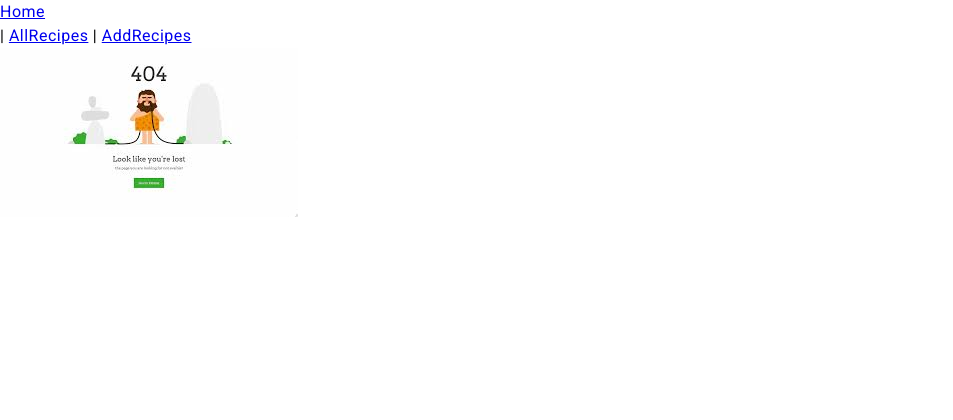
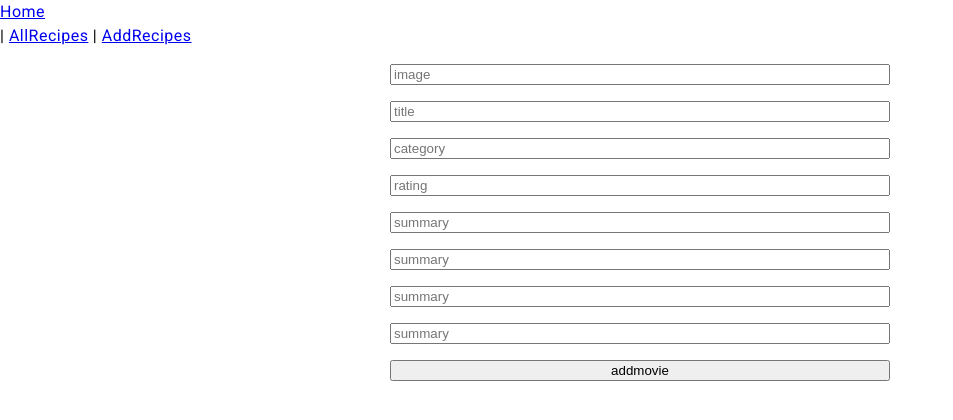
Before and after one commit to srujan1306/recipes, an Angular app: page /addrecipes in a window 1280 px wide. Shown: the top 420 px of the page, without its empty margins (0-953 px from the left). Built offline with nearby package versions, Linux system fonts and the light colour scheme.

Commit message:
add movie done

```diff
--- a/src/app/add-recipe/add-recipe.component.html
+++ b/src/app/add-recipe/add-recipe.component.html
@@ -1,10 +1,13 @@
 <!-- <p>add-recipe works!</p> -->
 <div class="add-recipe-form">
-  <input type="text" [(ngModel)]="image" placeholder="poster" />
-  <input type="text" [(ngModel)]="title" placeholder="name" />
+  <input type="text" [(ngModel)]="image" placeholder="image" />
+  <input type="text" [(ngModel)]="title" placeholder="title" />
 
-  <input type="number" [(ngModel)]="category" placeholder="rating" />
+  <input type="text" [(ngModel)]="category" placeholder="category" />
+  <input type="text" [(ngModel)]="rating" placeholder="rating" />
   <input type="text" [(ngModel)]="summary" placeholder="summary" />
-  />
+  <input type="text" [(ngModel)]="ingredients" placeholder="summary" />
+  <input type="text" [(ngModel)]="timeToComplete" placeholder="summary" />
+  <input type="text" [(ngModel)]="procedure" placeholder="summary" />
   <button (click)="addrecipe()">addmovie</button>
 </div>
--- a/src/app/add-recipe/add-recipe.component.scss
+++ b/src/app/add-recipe/add-recipe.component.scss
@@ -0,0 +1,10 @@
+.add-recipe-form
+{
+    display: flex;
+    flex-direction: column;
+    gap: 1rem;
+    max-width: 500px;
+    width: 100%;
+    margin: 16px auto;
+
+}
--- a/src/app/add-recipe/add-recipe.component.ts
+++ b/src/app/add-recipe/add-recipe.component.ts
@@ -1,6 +1,7 @@
 import { Component, Input } from '@angular/core';
 import { FormsModule } from '@angular/forms';
 import { AllrecipesComponent } from '../allrecipes/allrecipes.component';
+import { RecipeServiceService } from '../recipe-service.service';
 
 @Component({
   selector: 'app-add-recipe',
@@ -14,15 +15,27 @@ export class AddRecipeComponent {
   image = '';
   title = '';
   category = '';
+  rating = '';
   summary = '';
+  ingredients = '';
+  timeToComplete = '';
+  procedure = '';
+
+  constructor(public RecipeServiceService: RecipeServiceService) {
+    this.recipeadd = this.RecipeServiceService.recipes;
+  }
 
   addrecipe() {
     this.recipeadd.push({
       poster: this.image,
       name: this.title,
-      rating: this.category,
+      category: this.category,
+      rating: this.rating,
       // summary: this.summary,
       summary: this.summary,
+      ingredients: this.ingredients,
+      timeToComplete: this.timeToComplete,
+      procedure: this.procedure,
     });
   }
 }
--- a/src/app/app.component.html
+++ b/src/app/app.component.html
@@ -4,7 +4,7 @@
     |
     <a routerLink="/recipes">AllRecipes</a>
     |
-    <a routerLink="/addrecipe">AddRecipes</a>
+    <a routerLink="/addrecipes">AddRecipes</a>
   </nav>
 </header>
 
```
Also changed, not shown: src/app/app.routes.ts (+4 -4 lines).
